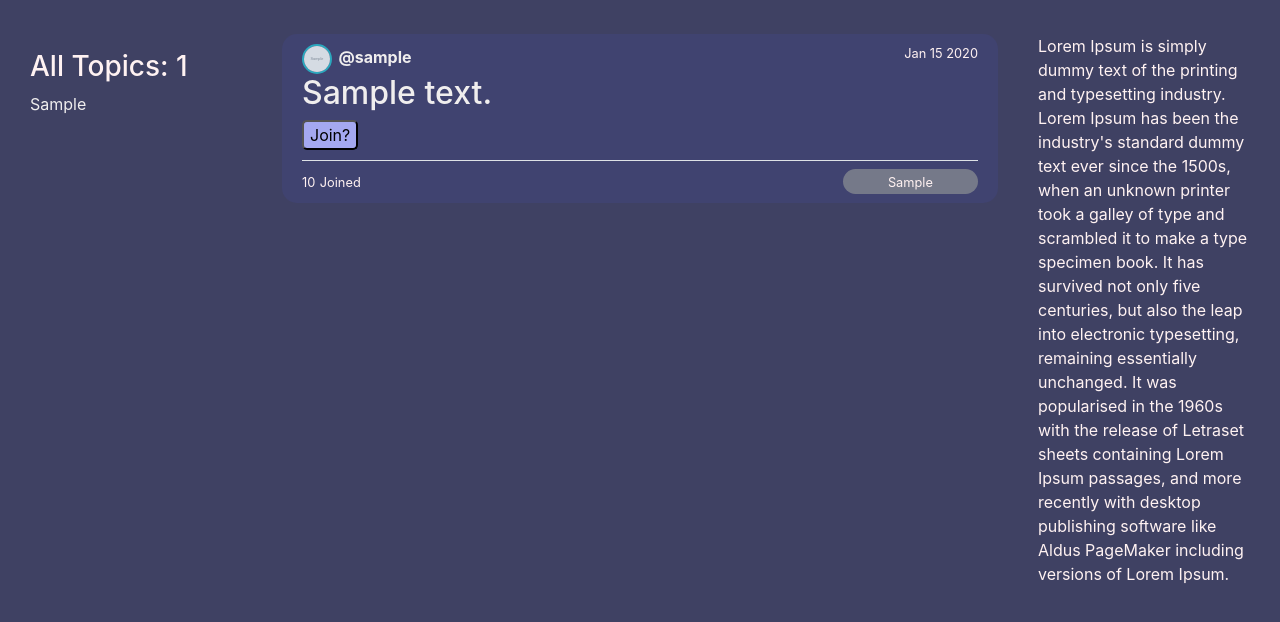
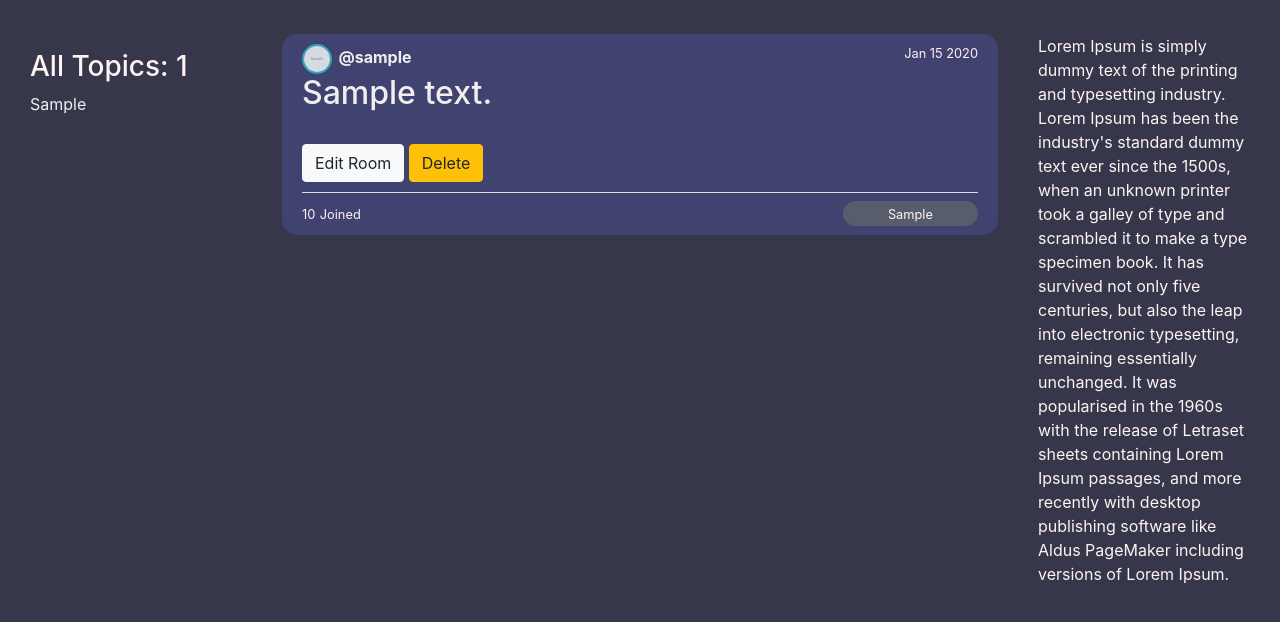
Before and after one commit to bhattaditya/StudyOnline, a Flask app: page / in a window 1280 px wide. Shown: the part 56-678 px from the top of the page. Run offline with Flask 2, Linux system fonts and the light colour scheme; tables that the repository leaves empty hold one stand-in row (values such as "Sample post"); grey boxes marked "Sample" are stand-in pictures; some libraries are stand-ins or nearby versions.

Commit message:
CRUD functionality , added modal, buttons.

```diff
--- a/studyonline/routes.py
+++ b/studyonline/routes.py
@@ -10,14 +10,7 @@ from flask import render_template, flash, redirect, url_for, request
 from flask_login import login_user, current_user, logout_user, login_required
 from studyonline import app, db, bcrypt
 from studyonline.models import User, Room
-from studyonline.forms import LoginForm, RegistrationForm, UpdateAccountForm, CreateRoomForm
-
-
-# rooms = [
-#     {'id': 1, 'creator': 'Aditya', 'topic': 'python', 'date_created': '7 Jan 2022', 'description': 'let\'s learn python'},
-#     {'id': 2, 'creator': 'Ashish', 'topic': 'java', 'date_created': '8 Jan 2022', 'description': 'let\'s learn java'},
-#     {'id': 3, 'creator': 'Deepak', 'topic': 'c++',  'date_created': '9 Jan 2022','description': 'let\'s learn c++'}
-# ]
+from studyonline.forms import LoginForm, RegistrationForm, UpdateAccountForm, CreateRoomForm, UpdateRoomForm
 
 @app.route('/')
 def home():
@@ -155,11 +148,13 @@ def account():
         form.username.data = current_user.username
         form.email.data = current_user.email
 
-    # image_file = url_for('static', filename=f'profile_pics/{current_user.image_file}')
-    return render_template('account.html', title="account", form=form)
+    return render_template('account.html', title="Account", form=form)
 
 @app.route('/create_room', methods=['GET', 'POST'])
 def create_room():
+    """
+    This will create a new room.
+    """
     form= CreateRoomForm()
     if form.validate_on_submit():
         room = Room(topic=form.topic.data, description=form.description.data, user_id=current_user.id)
@@ -173,12 +168,37 @@ def create_room():
 @login_required
 def profile(username):
     user = User.query.filter_by(username=username).first()
-    # print(user)
-    # join()
-    return render_template('profile.html', user=user)
+    return render_template('profile.html', title='Profile', user=user)
 
+@app.route('/update_room/<int:pk>', methods=['GET', 'POST'])
+@login_required
+def update_room(pk):
+    """
+    This will update a existing room.
+    """
+    room = Room.query.get_or_404(pk)
+    form = UpdateRoomForm()
+    if form.validate_on_submit():
+        room.topic = form.topic.data
+        room.description = form.description.data
+        db.session.commit()
+        flash('Room Updated!', 'success')
+        return redirect(url_for('home'))
 
-# def join():
-#     for room in current_user.rooms:
-#         print(room.id)
-        # can't join as room is created by that user itself.
+    elif request.method == 'GET':
+        # room = Room(topic=form.topic.data, description=form.description.data, user_id=current_user.id)
+        form.topic.data = room.topic
+        form.description.data = room.description
+
+    return render_template('update_room.html', title='Update',form=form)
+
+@app.route('/delete_room/<int:pk>', methods=['GET', 'POST'])
+def delete_room(pk):
+    """
+    This will delete an existing room.
+    """
+    room = Room.query.get_or_404(pk)
+    db.session.delete(room)
+    db.session.commit()
+    flash('Room Deleted!', 'success')
+    return redirect(url_for('home'))
--- a/studyonline/static/css/main.css
+++ b/studyonline/static/css/main.css
@@ -1,7 +1,11 @@
 body {
-  background: #3f4163;
+  background: #36374b;
   color: #fff2f2;
   margin-top: 5rem;
+}
+
+.modal-content{
+  background: #36374b;
 }
 
 .navbar-color {
@@ -58,7 +62,7 @@ body {
   text-align: center;
   float: right;
   width: 20%;
-  background-color: #8b9094b6;
+  background-color: #62686db6;
   border-radius: 15px;
   padding-bottom: 1px;
   margin-bottom: 4px;
@@ -66,11 +70,6 @@ body {
 
 .article-date{
   text-align: right;
-}
-
-button{
-  background-color: #a4a8f0;
-  border-radius: 5px;
 }
 
 .new-container{
--- a/studyonline/static/js/main.js
+++ b/studyonline/static/js/main.js
@@ -1,3 +1,5 @@
+// currently not in use
+
 function changeColor(color) {
     document.getElementById("demo").style.background = color;
     document.getElementById("demo").innerHTML = "Joined!";
--- a/studyonline/templates/home.html
+++ b/studyonline/templates/home.html
@@ -23,15 +23,41 @@
                         {% if room.description|length < 25 %}
                         {{ room.description }}
                         {% else %}
-                            {{ room.description[:25]+' ...' }}
+                            {{ room.description[:50]+' ...' }}
                         {% endif %}
                         </a></h2>
+                    <br>
 
-                    {% if current_user.id == room.creator.id %}
+                    <!-- {% if current_user.id == room.creator.id %}
                         <!-- {{ 'You are the host'}} -->
-                    {% else %}
+                    <!-- {% else %}
                         <button id={{room.id}} onclick="changeColor('green')">Join?</button>
-                    {% endif %}
+                    {% endif %} -->
+                    <a href="{{url_for('update_room', pk=room.id)}}" class="btn btn-light">Edit Room</a>
+                    <button type="button" class="btn btn-warning" data-toggle="modal" data-target="#deleteModal">Delete</button>
+                    <!-- <a href="{{url_for('delete_room', pk=room.id)}}" class="btn btn-warning">Delete Room</a> -->
+                    <!-- Modal -->
+                    <div class="modal fade" id="deleteModal" tabindex="-1" role="dialog" aria-labelledby="deleteModalLabel" aria-hidden="true">
+                        <div class="modal-dialog" role="document">
+                        <div class="modal-content">
+                            <div class="modal-header">
+                            <h5 class="modal-title" id="deleteModalLabel">You Sure?</h5>
+                            <button type="button" class="close" data-dismiss="modal" aria-label="Close">
+                                <span aria-hidden="true">&times;</span>
+                            </button>
+                            </div>
+                            <div class="modal-body">
+                                There is no going back
+                            </div>
+                            <div class="modal-footer">
+                            <button type="button" class="btn btn-secondary" data-dismiss="modal">Cancel</button>
+                            <form action="{{url_for('delete_room', pk=room.id)}}" method="post">
+                                <input class="btn btn-danger" type="submit" value="Delete">
+                            </form>
+                            </div>
+                        </div>
+                        </div>
+                    </div>
                 </div>
                 <small id="demo1">{{room.total_members}}</small> <small>Joined</small>
                 <div class="topic">
```
Also changed, not shown: studyonline/forms.py (+14 -0 lines), studyonline/templates/update_room.html (added, +23 -0 lines).
